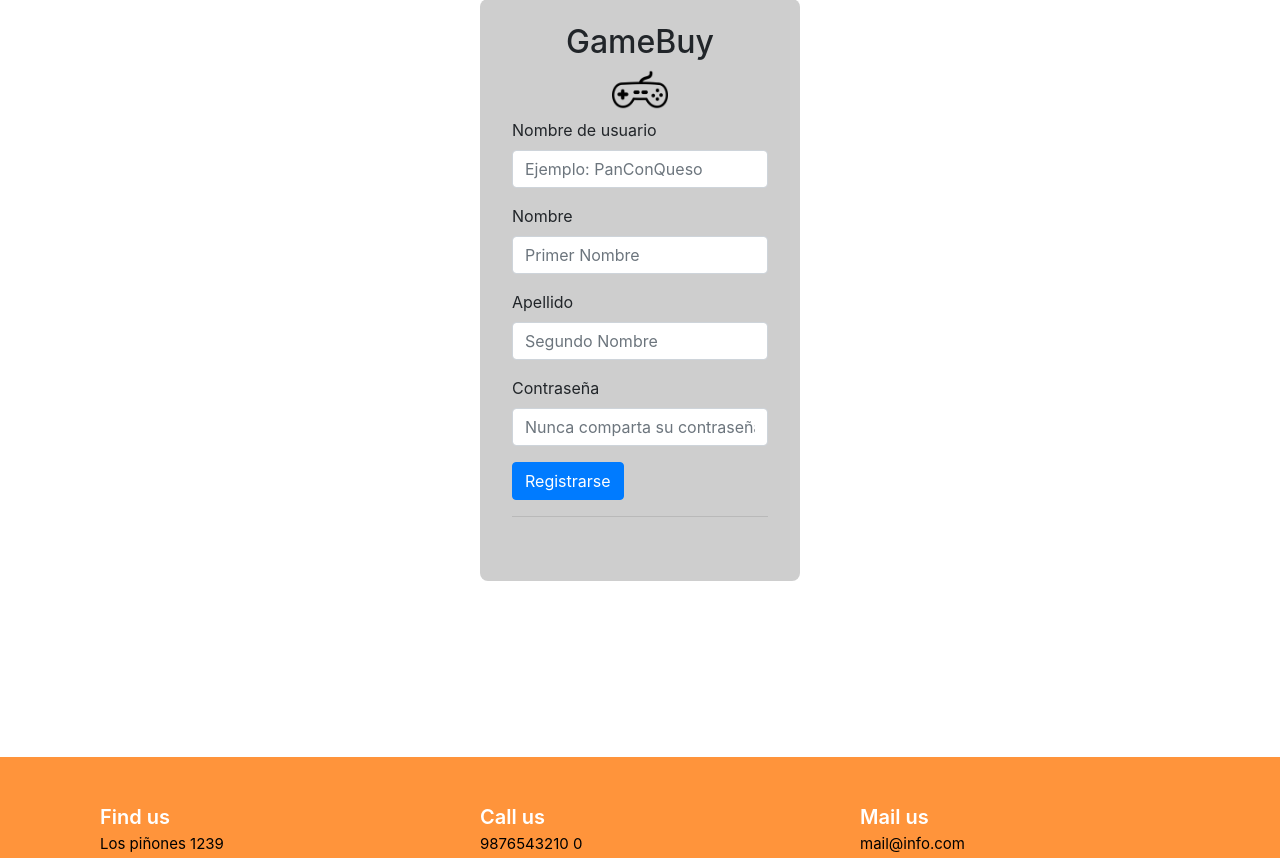
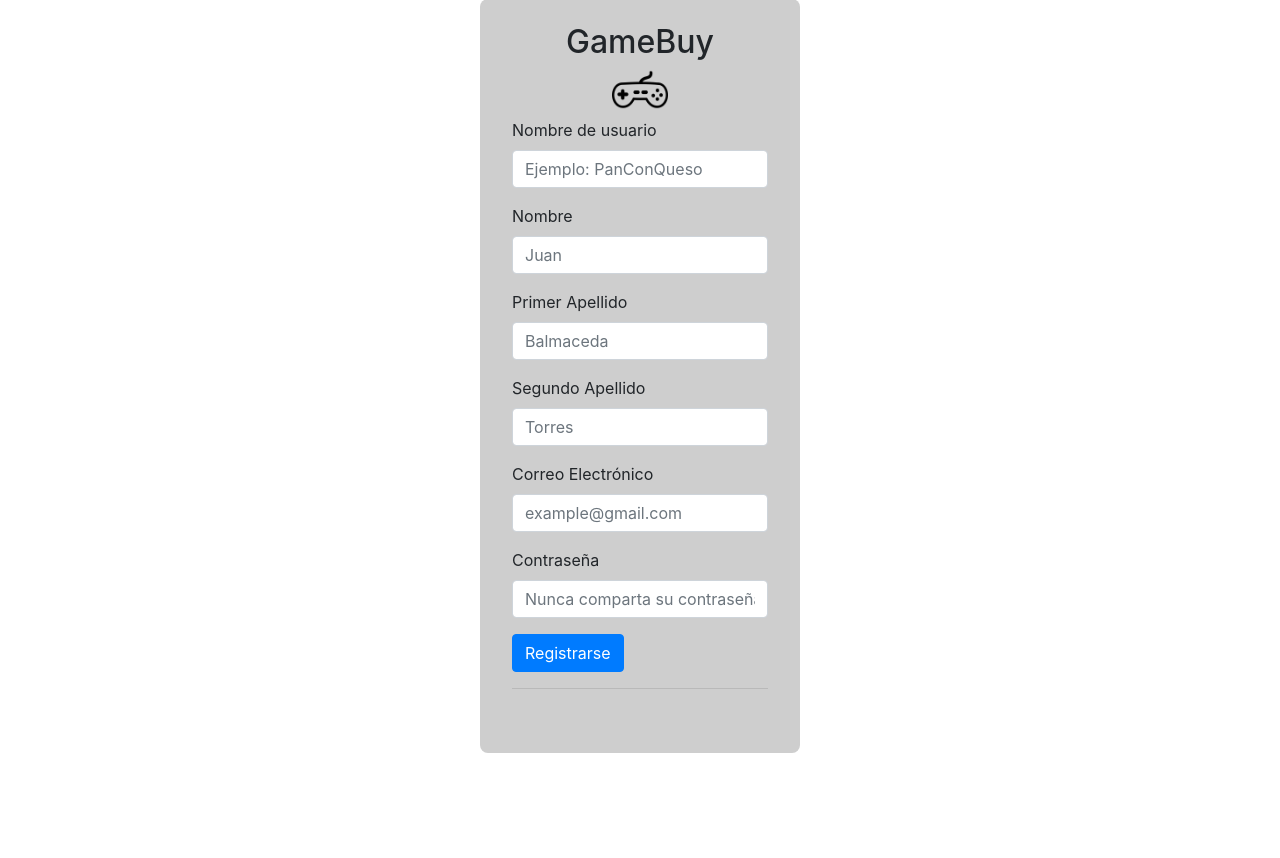
Before and after one commit to magmbm/Prueba_03, a Django app: page /tienda/registro in a window 1280 px wide. Shown: the part 145-1003 px from the top of the page. Run offline with Django 5.2, Linux system fonts and the light colour scheme.

Commit message:
actualizacion de registro

```diff
--- a/tienda/templates/tienda/registro.html
+++ b/tienda/templates/tienda/registro.html
@@ -10,19 +10,37 @@
             <img src="{% static 'img/logo_1.png' %}" alt="">
         </div>
 
+        {% if mensaje %}
+            <div class="alert alert-danger my-3" role="alert">
+                {{mensaje}}
+            </div>
+        {% else %}
+
+        {% endif %}
+
         <div class="form-group">
             <label for="nombre_usuario">Nombre de usuario</label>
-            <input type="username" class="form-control" id="nombre_usuario" name="nombre_user" placeholder="Ejemplo: PanConQueso">
+            <input type="text" class="form-control" id="nombre_usuario" name="nombre_user" placeholder="Ejemplo: PanConQueso">
         </div>
 
         <div class="form-group">
-            <label for="contra_usuario">Nombre</label>
-            <input type="first_name" class="form-control" id="nom_real1" name="nombre_real1" placeholder="Primer Nombre">
+            <label for="nom_real1">Nombre</label>
+            <input type="text" class="form-control" id="nom_real1" name="nombre" placeholder="Juan">
         </div>
 
         <div class="form-group">
-            <label for="contra_usuario">Apellido</label>
-            <input type="last_name" class="form-control" id="nom_real2" name="nombre_real2" placeholder="Segundo Nombre">
+            <label for="p_apellido">Primer Apellido</label>
+            <input type="text" class="form-control" id="p_apellido" name="pri_apellido" placeholder="Balmaceda">
+        </div>
+
+        <div class="form-group">
+            <label for="s_apellido">Segundo Apellido</label>
+            <input type="text" class="form-control" id="s_apellido" name="seg_apellido" placeholder="Torres">
+        </div>
+
+        <div class="form-group">
+            <label for="correo_id">Correo Electrónico</label>
+            <input type="email" class="form-control" id="correo_id" name="email" placeholder="example@gmail.com">
         </div>
 
         <div class="form-group">
@@ -35,15 +53,4 @@
     </form>
 </div>
 
-    <!-- <script type="module" href="{% static 'JS/main.js' %}"></script> -->
-
-    <!--
-        Cosas que agregar en el registro
-
-        Nombre de Usuario
-        Nombre Real
-        Apellido Real
-        Contraseña
-    -->
-
 {% endblock %}
```
